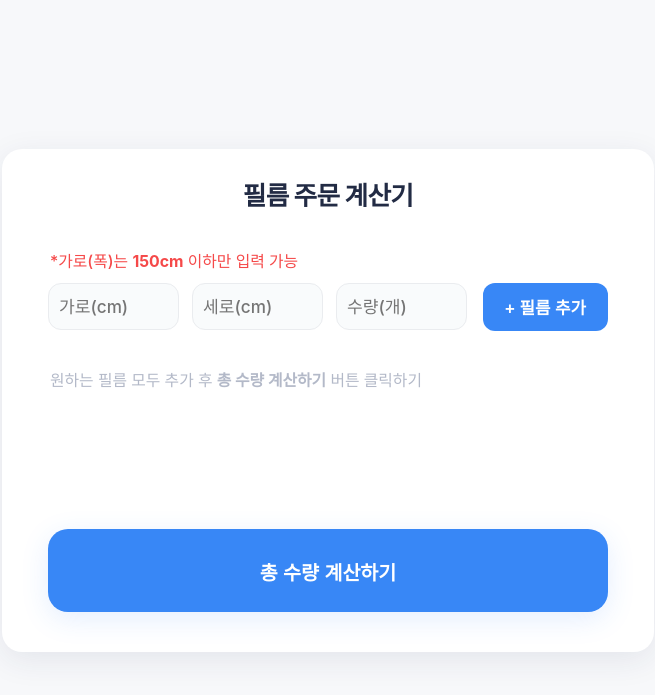
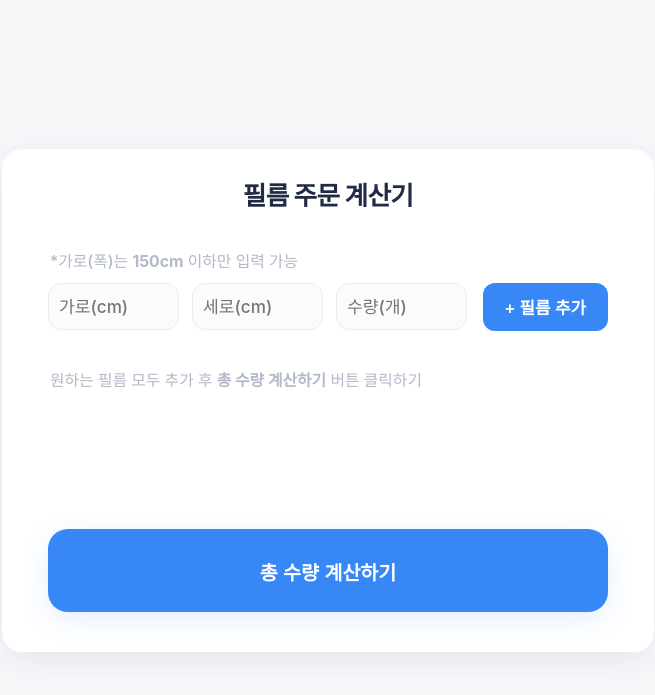
Before and after one commit to dudcodi/film-packing, a Flask app: page /user in a window 1280 px wide. Shown: the top 695 px of the page, without its empty margins (312-967 px from the left). Run offline with Flask 3, Linux system fonts and the light colour scheme; some web fonts are replaced.

Commit message:
Add files via upload

```diff
--- a/templates/userindex.html
+++ b/templates/userindex.html
@@ -123,7 +123,7 @@
       display: block;
       width: 100%;
       font-size: 0.99em;
-      color: #f54949;
+      color: #b3b9c8;
       text-align: left;
       margin-bottom: -24px !important;
       margin-left: 2px;
@@ -270,18 +270,18 @@
     }
 .progress-bar {
   width: 100%;
-      height: 13px;    /* 두께 크게 */
-      border-radius: 8px;
-      background: #f2f4f7;
+  height: 12px;
+  background: #e0e0e0;
+  border-radius: 100px;
   overflow: hidden;
-      margin: 0 auto 21px auto;
+  position: relative;
 }
 .progress-inner {
   height: 100%;
   width: 0;
   border-radius: 8px;
   background: linear-gradient(90deg,var(--blue-dark) 20%,var(--blue) 80%,#eee 100%);
-      transition: width 0.18s cubic-bezier(.67,.05,.36,.98);
+  transition: width 2s ease-in-out;  /* 천천히 2초 동안 증가 */
 }
     .loading-desc {
       color: #99a1ae;
@@ -429,6 +429,7 @@
     margin-left: 2px;
     font-size: 0.88em;
   }
+  .film-count { color: var(--txt-sub); font-size: 0.9em; margin-top: 0; margin-left: 6px;}
   .film-list-wrap {
     gap: 6px;
     margin-top: 10px;
@@ -570,17 +571,32 @@
         calcBtn.classList.remove('attention'); //flashy 아니면 attention
       }
     }
+
+    const widthInput = document.getElementById('rect-width');
+    const hintAbove = document.querySelector('.hint-above');
+
+    function updateHintColor() {
+      const value = parseFloat(widthInput.value);
+      if (value > 150) {
+        hintAbove.style.color = '#ff3333'; // 빨간색 경고
+        hintAbove.style.fontWeight = '700';
+      } else {
+        hintAbove.style.color = '#b3b9c8';
+        hintAbove.style.fontWeight = '500';
+      }
+    }
+
+    widthInput.addEventListener('input', updateHintColor);
+
     function removeFilm(idx) {
       films.splice(idx, 1);
       updateFilmList();
     }
 function showLoadingBar() {
   document.getElementById('loading-bg').style.display = 'flex';
-      // 애니메이션용 progress
   const bar = document.getElementById('progress-inner');
-      bar.style.width = '0';
-      setTimeout(() => { bar.style.width = '80%'; }, 80); // 부드럽게
-      setTimeout(() => { bar.style.width = '99%'; }, 2000);
+  bar.style.width = '0'; // 초기화
+  setTimeout(() => { bar.style.width = '100%'; }, 50); // 부드럽게 2초 애니메이션
 }
     function hideLoadingBar() {
       document.getElementById('loading-bg').style.display = 'none';
@@ -593,6 +609,19 @@
         alert('필름을 먼저 추가하세요.');
         return;
       }
+
+      // ⛔ 총 세로길이 확인
+      let totalHeight = 0;
+      films.forEach(film => {
+        for (let i = 0; i < film.count; i++) {
+          totalHeight += Math.max(film.height, film.width);
+        }
+      });
+      if (totalHeight > 3000) {
+        alert('전체 필름 길이가 3000cm를 초과할 수 없습니다.\n필름을 줄이거나 수량을 조정해주세요.');
+        return;
+      }
+
       showLoadingBar();
       setTimeout(() => {
         hideLoadingBar();
```
Lines whose indentation alone changed are shown as unchanged.
